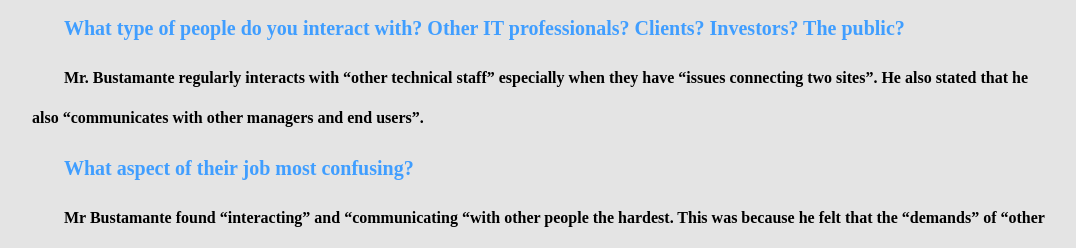
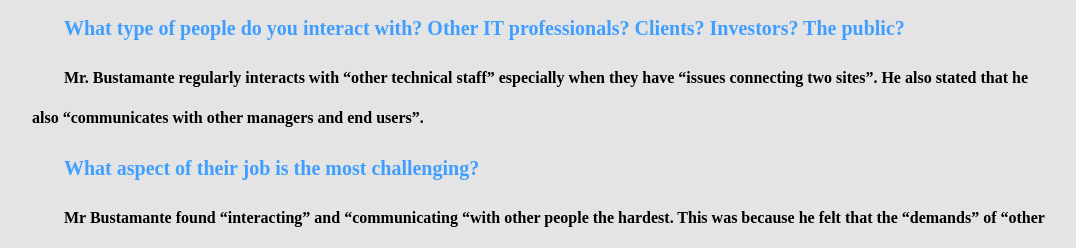
Before and after one commit to Ghost-Recon131/IIT-A3, a plain HTML site: page IT_Work.html in a window 1280 px wide. Shown: the part 2200-2448 px from the top of the page, without its empty margins (96-1172 px from the left). Drawn offline with Linux system fonts and the light colour scheme.

Commit message:
Update IT_Work.html

```diff
--- a/IT_Work.html
+++ b/IT_Work.html
@@ -86,7 +86,7 @@
                                 <div class="detail_subtitle">What type of people do you interact with? Other IT professionals? Clients? Investors?  The public? </div>
                                 <div class="detail_content">Mr. Bustamante regularly interacts with “other technical staff” especially when they have “issues connecting two sites”.
                                   He also stated that he also “communicates with other managers and end users”.  </div>
-                                <div class="detail_subtitle">What aspect of their job most confusing? </div>
+                                <div class="detail_subtitle">What aspect of their job is the most challenging? </div>
                                 <div class="detail_content">Mr Bustamante found “interacting” and “communicating “with other people the hardest. This was because he felt that the
                                   “demands” of “other people” were “unreasonable”, or that it interrupts his ‘timeline”. He gave an example that sometimes “unrealistic timeframes are set”
                                   and he may sometimes need to “adjust schedules to work with the client”.</div>
```
